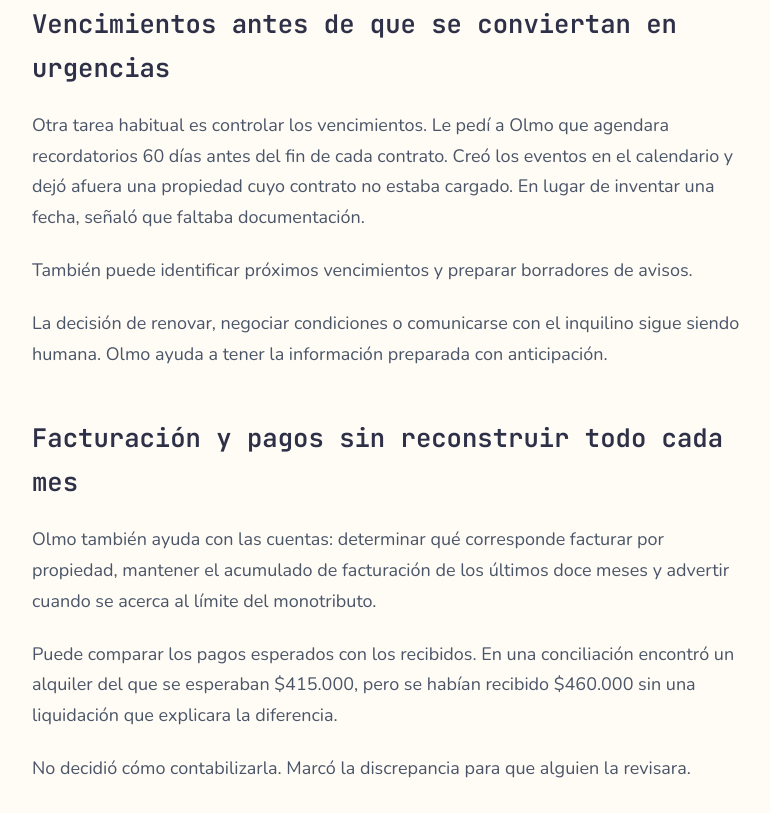
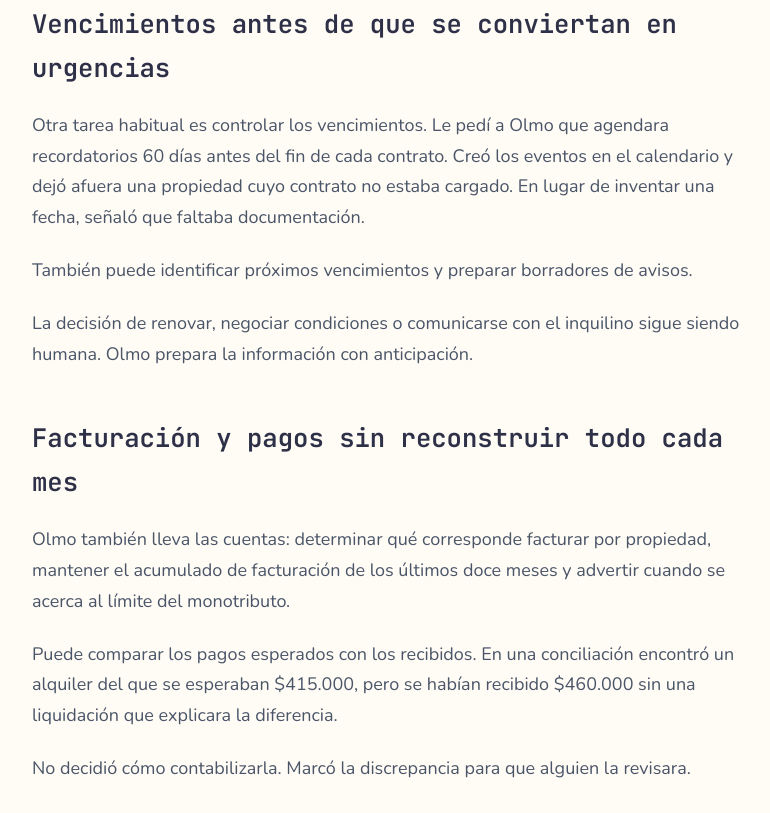
Before and after one commit to tute/railspilot.ai, a plain HTML site: page case_studies/cartera-alquileres/index.html in a window 1280 px wide. Shown: the part 3199-4012 px from the top of the page, without its empty margins (248-1018 px from the left). Drawn offline with nearby package versions, Linux system fonts and the light colour scheme.

Commit message:
Say Olmo does the work instead of helping
Co-Authored-By: Claude Opus 5.5 <noreply@anthropic.com>

```diff
--- a/case_studies/cartera-alquileres/index.html
+++ b/case_studies/cartera-alquileres/index.html
@@ -81,7 +81,7 @@
             <img src="diagrama-antes.svg" alt="Diagrama: la información repartida entre la inmobiliaria, la escribanía, la contadora, audios de WhatsApp, fotos de recibos y el cajón de contratos. Ninguna fuente tiene la respuesta completa." width="800" height="440">
           </figure>
 
-          <p>Para resolverlo armé <strong>Olmo, un agente de inteligencia artificial que conoce los documentos de esta pequeña cartera y ayuda a administrarla</strong>.</p>
+          <p>Para resolverlo armé <strong>Olmo, un agente de inteligencia artificial que conoce los documentos de esta pequeña cartera y la administra</strong>.</p>
 
           <p>Nació de una necesidad concreta: poder consultar la información de las propiedades sin tener que reconstruirla cada vez con distintas personas.</p>
 
@@ -115,11 +115,11 @@
 
           <p>También puede identificar próximos vencimientos y preparar borradores de avisos.</p>
 
-          <p>La decisión de renovar, negociar condiciones o comunicarse con el inquilino sigue siendo humana. Olmo ayuda a tener la información preparada con anticipación.</p>
+          <p>La decisión de renovar, negociar condiciones o comunicarse con el inquilino sigue siendo humana. Olmo prepara la información con anticipación.</p>
 
           <h2>Facturación y pagos sin reconstruir todo cada mes</h2>
 
-          <p>Olmo también ayuda con las cuentas: determinar qué corresponde facturar por propiedad, mantener el acumulado de facturación de los últimos doce meses y advertir cuando se acerca al límite del monotributo.</p>
+          <p>Olmo también lleva las cuentas: determinar qué corresponde facturar por propiedad, mantener el acumulado de facturación de los últimos doce meses y advertir cuando se acerca al límite del monotributo.</p>
 
           <p>Puede comparar los pagos esperados con los recibidos. En una conciliación encontró un alquiler del que se esperaban $415.000, pero se habían recibido $460.000 sin una liquidación que explicara la diferencia.</p>
 
```
